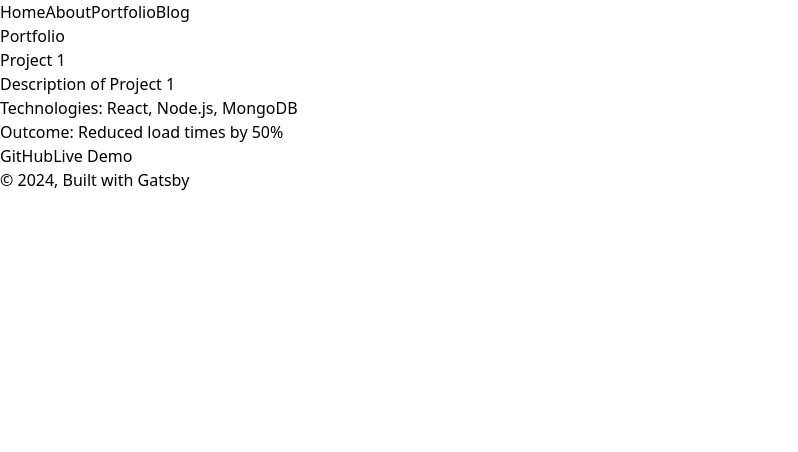
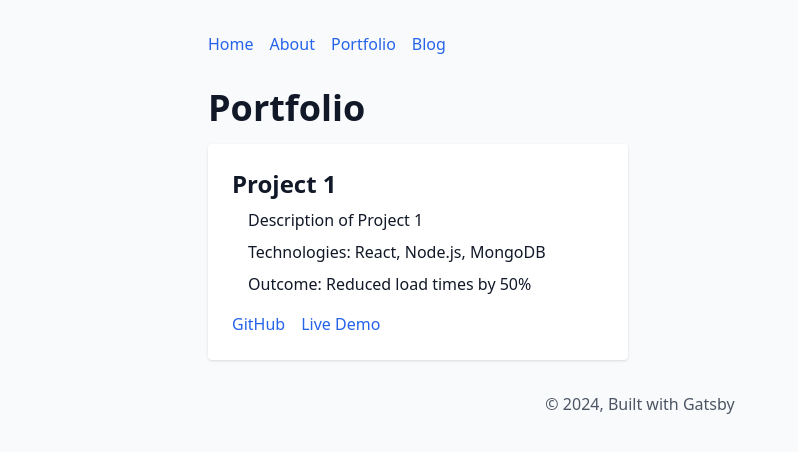
Before and after one commit to rynsy/blog, a Gatsby site: page /portfolio in a window 1280 px wide. Shown: the whole page, without its empty margins (0-798 px from the left). Built offline with nearby package versions, Linux system fonts and the light colour scheme; Gatsby itself is replaced by a stand-in of ours.

Commit message:
Basic styling. Putting a name on it

```diff
--- a/gatsby-config.ts
+++ b/gatsby-config.ts
@@ -2,9 +2,9 @@ import type { GatsbyConfig } from "gatsby"
 
 const config: GatsbyConfig = {
   siteMetadata: {
-    title: `Your Name - Personal Website`,
-    description: `Backend Engineer with a passion for scalable systems`,
-    author: `Your Name`,
+    title: `Ryan Lindsey - Personal Website`,
+    description: `testing out gatsby for a personal site/blog`,
+    author: `Ryan Lindsey`,
   },
   pathPrefix: "/gatsby-demo",
   plugins: [
--- a/src/components/layout.tsx
+++ b/src/components/layout.tsx
@@ -6,17 +6,17 @@ interface LayoutProps {
 }
 
 const Layout: React.FC<LayoutProps> = ({ children }) => (
-  <div>
-    <header>
-      <nav>
-        <Link to="/">Home</Link>
-        <Link to="/about">About</Link>
-        <Link to="/portfolio">Portfolio</Link>
-        <Link to="/blog">Blog</Link>
+  <div className="max-w-4xl mx-auto px-4 py-8">
+    <header className="mb-8">
+      <nav className="flex space-x-4">
+        <Link to="/" className="text-blue-600 hover:text-blue-800">Home</Link>
+        <Link to="/about" className="text-blue-600 hover:text-blue-800">About</Link>
+        <Link to="/portfolio" className="text-blue-600 hover:text-blue-800">Portfolio</Link>
+        <Link to="/blog" className="text-blue-600 hover:text-blue-800">Blog</Link>
       </nav>
     </header>
-    <main>{children}</main>
-    <footer>
+    <main className="mb-8">{children}</main>
+    <footer className="text-center text-gray-600">
       © {new Date().getFullYear()}, Built with Gatsby
     </footer>
   </div>
--- a/src/pages/blog/index.tsx
+++ b/src/pages/blog/index.tsx
@@ -23,15 +23,17 @@ const BlogPage = ({ data }) => (
   <Layout>
     <SEO title="Blog" />
     <h1>Blog</h1>
+    <div className="space-y-8">
       {data.allMarkdownRemark.nodes.map((node) => (
-      <div key={node.id}>
-        <Link to={`/blog/${node.frontmatter.slug}`}>
+        <div key={node.id} className="bg-white p-6 rounded shadow">
+          <Link to={`/blog/${node.frontmatter.slug}`} className="text-2xl font-bold text-blue-600 hover:text-blue-800">
             <h2>{node.frontmatter.title}</h2>
           </Link>
-        <p>{node.frontmatter.date}</p>
+          <p className="text-gray-600 mb-2">{node.frontmatter.date}</p>
           <p>{node.excerpt}</p>
         </div>
       ))}
+    </div>
   </Layout>
 )
 
--- a/src/pages/index.tsx
+++ b/src/pages/index.tsx
@@ -6,15 +6,15 @@ import SEO from "../components/seo"
 const IndexPage = () => (
   <Layout>
     <SEO title="Home" />
-    <h1>Your Name</h1>
-    <p>Backend Engineer with a passion for scalable systems</p>
-    <nav>
-      <Link to="/about">About</Link>
-      <Link to="/portfolio">Portfolio</Link>
+    <h1 className="text-4xl font-bold mb-4">Ryan Lindsey</h1>
+    <p className="mb-6">Testing out Gatsby for a personal site/blog</p>
+    <nav className="mb-8">
+      <Link to="/about" className="mr-4">About</Link>
+      <Link to="/portfolio" className="mr-4">Portfolio</Link>
       <Link to="/blog">Blog</Link>
     </nav>
     <Link to="/portfolio">
-      <button>View Portfolio</button>
+      <button className="bg-blue-600 text-white px-4 py-2 rounded hover:bg-blue-700">View Portfolio</button>
     </Link>
   </Layout>
 )
--- a/src/pages/portfolio.tsx
+++ b/src/pages/portfolio.tsx
@@ -18,15 +18,17 @@ const PortfolioPage = () => (
   <Layout>
     <SEO title="Portfolio" />
     <h1>Portfolio</h1>
-    <div className="project-grid">
+    <div className="grid grid-cols-1 md:grid-cols-2 gap-6">
       {projects.map((project, index) => (
-        <div key={index} className="project-card">
-          <h2>{project.name}</h2>
-          <p>{project.description}</p>
-          <p>Technologies: {project.technologies.join(", ")}</p>
-          <p>Outcome: {project.outcome}</p>
-          <a href={project.github} target="_blank" rel="noopener noreferrer">GitHub</a>
-          <a href={project.demo} target="_blank" rel="noopener noreferrer">Live Demo</a>
+        <div key={index} className="bg-white p-6 rounded shadow">
+          <h2 className="text-2xl font-bold mb-2">{project.name}</h2>
+          <p className="mb-2">{project.description}</p>
+          <p className="mb-2">Technologies: {project.technologies.join(", ")}</p>
+          <p className="mb-4">Outcome: {project.outcome}</p>
+          <div className="flex space-x-4">
+            <a href={project.github} target="_blank" rel="noopener noreferrer" className="text-blue-600 hover:text-blue-800">GitHub</a>
+            <a href={project.demo} target="_blank" rel="noopener noreferrer" className="text-blue-600 hover:text-blue-800">Live Demo</a>
+          </div>
         </div>
       ))}
     </div>
--- a/src/styles/global.css
+++ b/src/styles/global.css
@@ -1,5 +1,40 @@
-@tailwind base;
-@tailwind components;
-@tailwind utilities;
+@import 'tailwindcss/base';
+@import 'tailwindcss/components';
+@import 'tailwindcss/utilities';
 
 /* Add any additional global styles here */
+body {
+  @apply bg-gray-50 text-gray-900;
+}
+
+h1, h2, h3, h4, h5, h6 {
+  @apply font-bold mb-4;
+}
+
+h1 {
+  @apply text-4xl;
+}
+
+h2 {
+  @apply text-3xl;
+}
+
+h3 {
+  @apply text-2xl;
+}
+
+p {
+  @apply mb-4 pl-4;
+}
+
+a {
+  @apply text-blue-600 hover:text-blue-800;
+}
+
+ul, ol {
+  @apply mb-4 pl-8;
+}
+
+li {
+  @apply mb-2;
+}
```
Also changed, not shown: gatsby-browser.ts (+0 -8 lines), .github/workflows/deploy.yml. Lines whose indentation alone changed are shown as unchanged.
